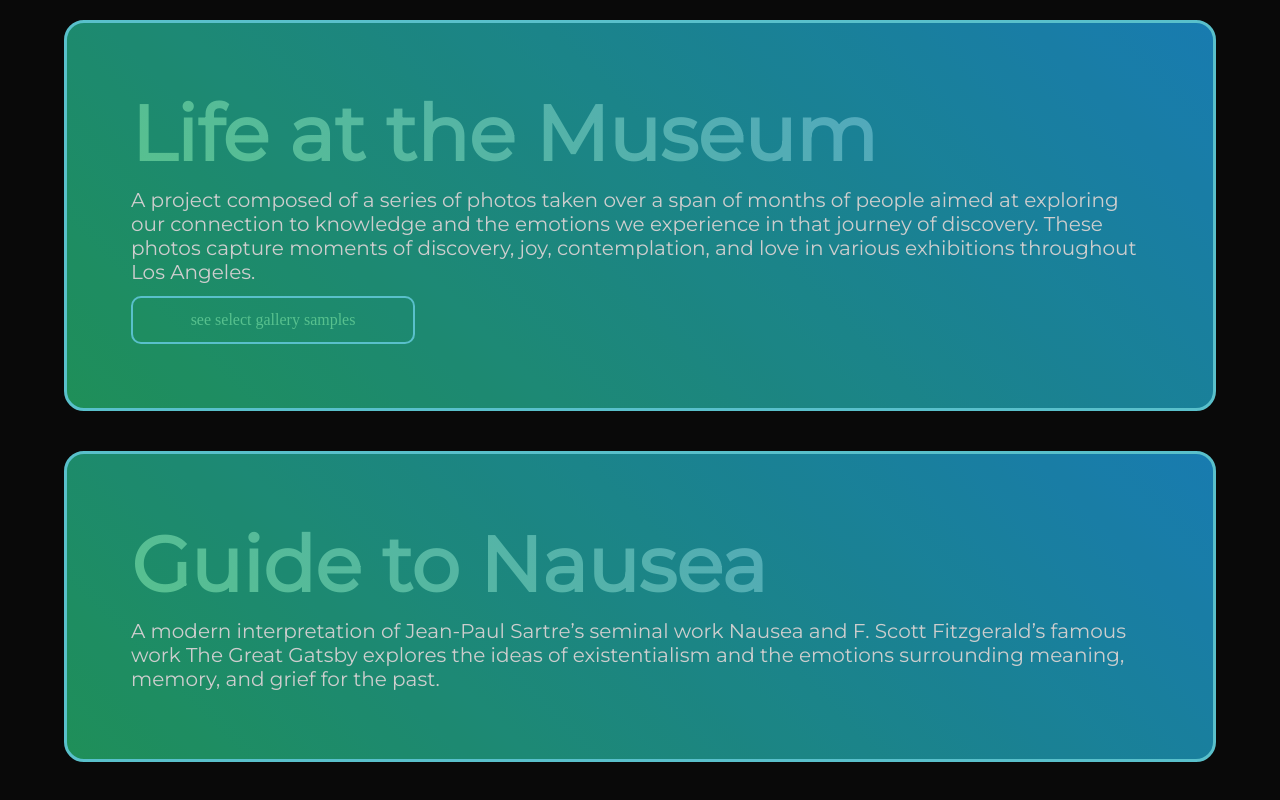
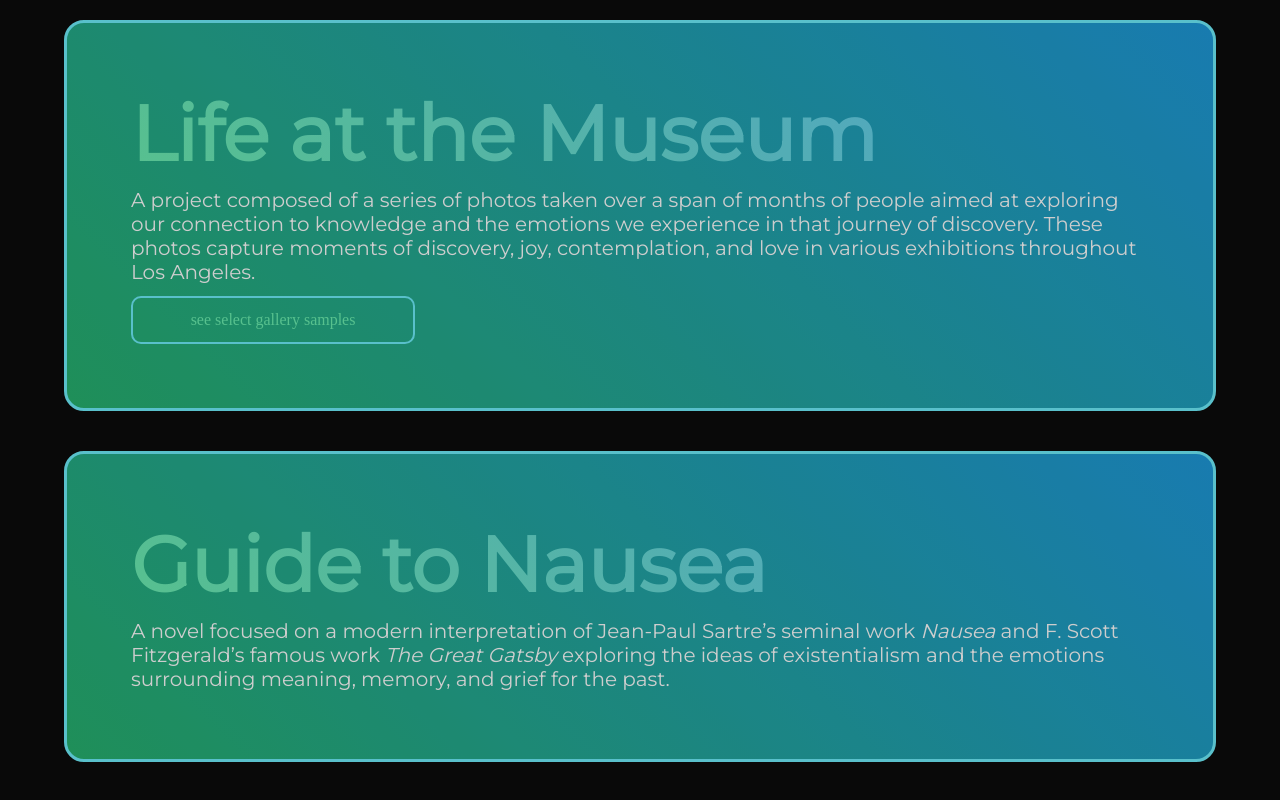
Before and after one commit to alexdavidwong/adwong.me, a plain HTML site: page index.html in a window 1280 px wide. Shown: the part 3398-4198 px from the top of the page. Drawn offline with Linux system fonts and the light colour scheme.

Commit message:
updated book descrpition

```diff
--- a/index.html
+++ b/index.html
@@ -88,7 +88,7 @@
 
             <div class="project-item">
                 <h2>Guide to Nausea</h2>
-                <p class="description">A modern interpretation of Jean-Paul Sartre’s seminal work Nausea and F. Scott Fitzgerald’s famous work The Great Gatsby explores the ideas of existentialism and the emotions surrounding meaning, memory, and grief for the past.
+                <p class="description">A novel focused on a modern interpretation of Jean-Paul Sartre’s seminal work <i>Nausea</i> and F. Scott Fitzgerald’s famous work <i>The Great Gatsby</i> exploring the ideas of existentialism and the emotions surrounding meaning, memory, and grief for the past.
                 </p>
             </div>
         </section>
```
